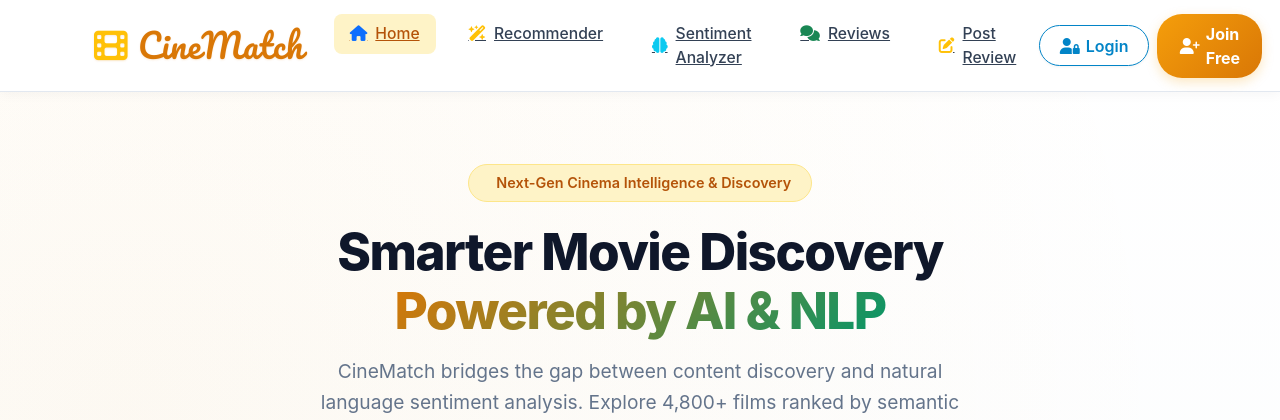
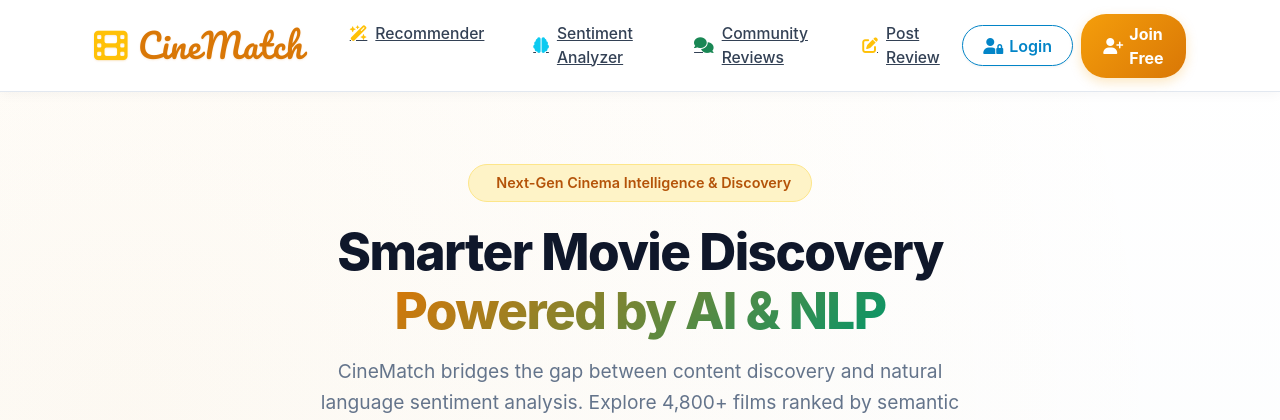
Before and after one commit to NaitikAgrawal043/CineMatch, a Django app: page / in a window 1280 px wide. Shown: the top 420 px of the page. Run offline with Django 5.2, Linux system fonts and the light colour scheme; data comes from the database, SQL or seed files in the repository.

Commit message:
refactor: Remove redundant Home nav button, route CineMatch brand logo to Home, and polish navbar arrangement

```diff
--- a/Cinematch-main/cinematch/templates/layout.html
+++ b/Cinematch-main/cinematch/templates/layout.html
@@ -22,24 +22,21 @@
 </head>
 <body>
 
-    <!-- Unified Navbar -->
+    <!-- Clean Modern Navbar -->
     <nav class="navbar navbar-expand-lg navbar-cinematch">
         <div class="container px-lg-4">
-            <a class="brand-logo" href="{% url 'home' %}">
+            <!-- Brand Logo (Routes to Home) -->
+            <a class="brand-logo me-4" href="{% url 'home' %}" title="CineMatch Home">
                 <i class="fas fa-film text-warning"></i> CineMatch
             </a>
 
-            <button class="navbar-toggler border-0 p-1" type="button" data-bs-toggle="collapse" data-bs-target="#navbarContent">
+            <button class="navbar-toggler border-0 p-1" type="button" data-bs-toggle="collapse" data-bs-target="#navbarContent" aria-controls="navbarContent" aria-expanded="false" aria-label="Toggle navigation">
                 <i class="fas fa-bars text-dark fs-4"></i>
             </button>
 
             <div class="collapse navbar-collapse" id="navbarContent">
-                <ul class="navbar-nav me-auto mb-2 mb-lg-0 ms-lg-4 gap-1">
-                    <li class="nav-item">
-                        <a class="nav-link-custom {% if request.resolver_match.url_name == 'home' %}active{% endif %}" href="{% url 'home' %}">
-                            <i class="fas fa-house text-primary"></i> Home
-                        </a>
-                    </li>
+                <!-- Navigation Items -->
+                <ul class="navbar-nav me-auto mb-2 mb-lg-0 gap-1">
                     <li class="nav-item">
                         <a class="nav-link-custom {% if request.resolver_match.url_name == 'recommender' %}active{% endif %}" href="{% url 'recommender' %}">
                             <i class="fas fa-wand-magic-sparkles text-warning"></i> Recommender
@@ -52,7 +49,7 @@
                     </li>
                     <li class="nav-item">
                         <a class="nav-link-custom {% if request.resolver_match.url_name == 'review_list' %}active{% endif %}" href="{% url 'review_list' %}">
-                            <i class="fas fa-comments text-success"></i> Reviews
+                            <i class="fas fa-comments text-success"></i> Community Reviews
                         </a>
                     </li>
                     <li class="nav-item">
@@ -70,8 +67,8 @@
                         </span>
                         <form method="post" action="{% url 'logout' %}" class="d-inline m-0">
                             {% csrf_token %}
-                            <button type="submit" class="btn btn-sm btn-outline-secondary rounded-pill px-3 py-1">
-                                <i class="fas fa-arrow-right-from-bracket"></i> Logout
+                            <button type="submit" class="btn btn-sm btn-outline-secondary rounded-pill px-3 py-1 fw-medium">
+                                <i class="fas fa-arrow-right-from-bracket me-1"></i> Logout
                             </button>
                         </form>
                     {% else %}
```
